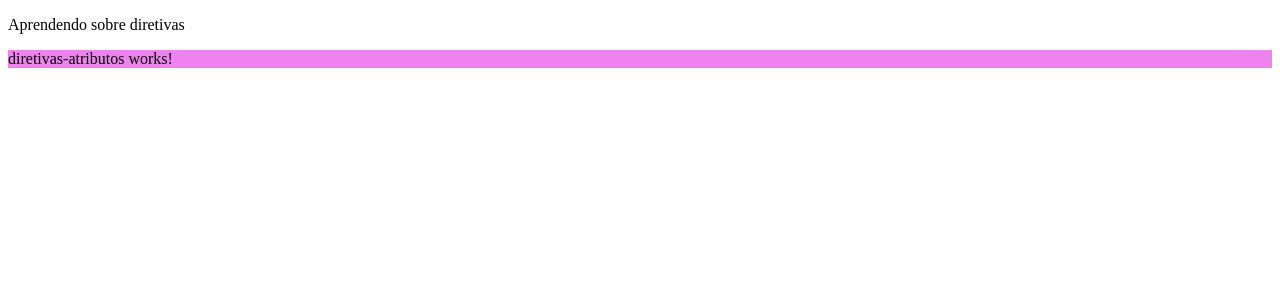
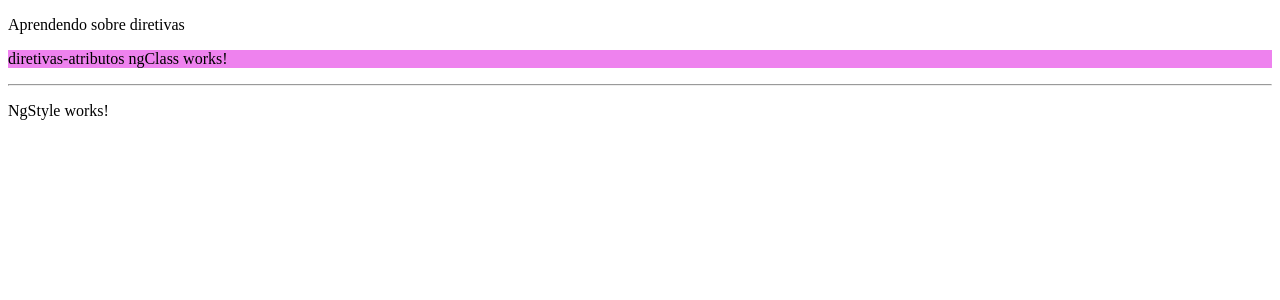
Before and after one commit to carlostsa10/helloword-Angular, an Angular app: page / in a window 1280 px wide. Shown: the top 300 px of the page. Built offline with nearby package versions, Linux system fonts and the light colour scheme.

Commit message:
aprendendo mais diretivas de style

```diff
--- a/src/app/diretivas-atributos/diretivas-atributos.component.html
+++ b/src/app/diretivas-atributos/diretivas-atributos.component.html
@@ -1 +1,4 @@
-<p [ngClass]="{'active': valor, 'disabled': !valor}">diretivas-atributos works!</p>
+<p [ngClass]="{'active': valor, 'disabled': !valor}">diretivas-atributos ngClass works!</p>
+<hr>
+
+<p [ngStyle]="{'height': height, 'backgroudcolor': backcolor }">NgStyle works!</p>
--- a/src/app/diretivas-atributos/diretivas-atributos.component.ts
+++ b/src/app/diretivas-atributos/diretivas-atributos.component.ts
@@ -7,10 +7,10 @@ import { Component, OnInit } from '@angular/core';
 })
 export class DiretivasAtributosComponent implements OnInit {
 
-  public condition: boolean = true;
-  public conditionClick: boolean = true;
+  public height:string = "20px"
 
   public valor: boolean = true;
+  public backcolor: string = "dimgray"
 
   constructor() {}
 
@@ -20,10 +20,23 @@ export class DiretivasAtributosComponent implements OnInit {
   setInterval(()=>{
     if (this.valor){
       this.valor = false;
+
     } else{
       this.valor = true;
     }
   }, 2000)
 
+  setInterval(()=>{
+  if (this.height == "20px"){
+  this.height = "45px"
+  this.backcolor = "violet"
+
+    } else {
+  this.height = "20px"
+  this.backcolor = "dimgray"
+
+  }
+  }, 2500)
+
   }
 }
```
